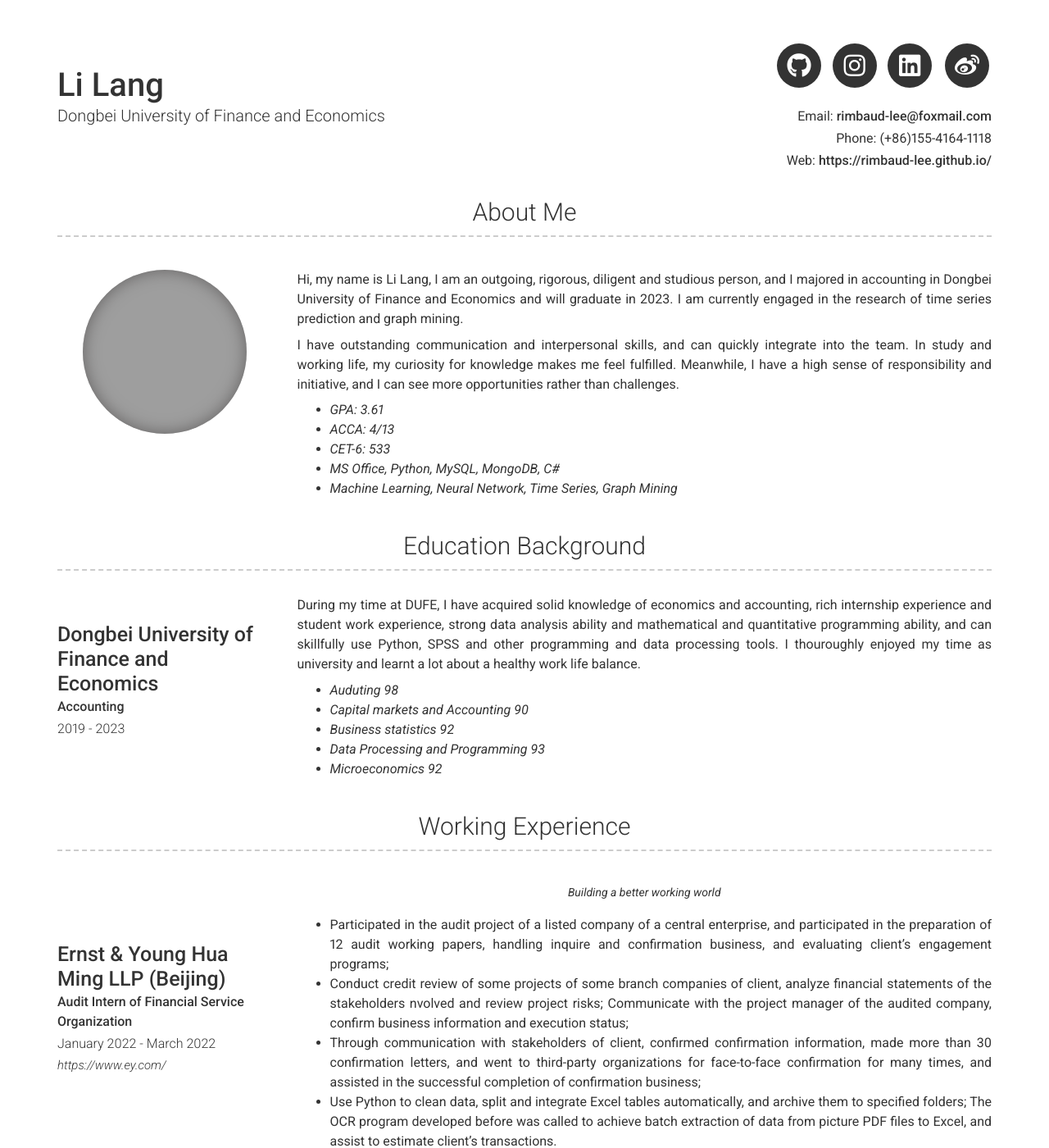
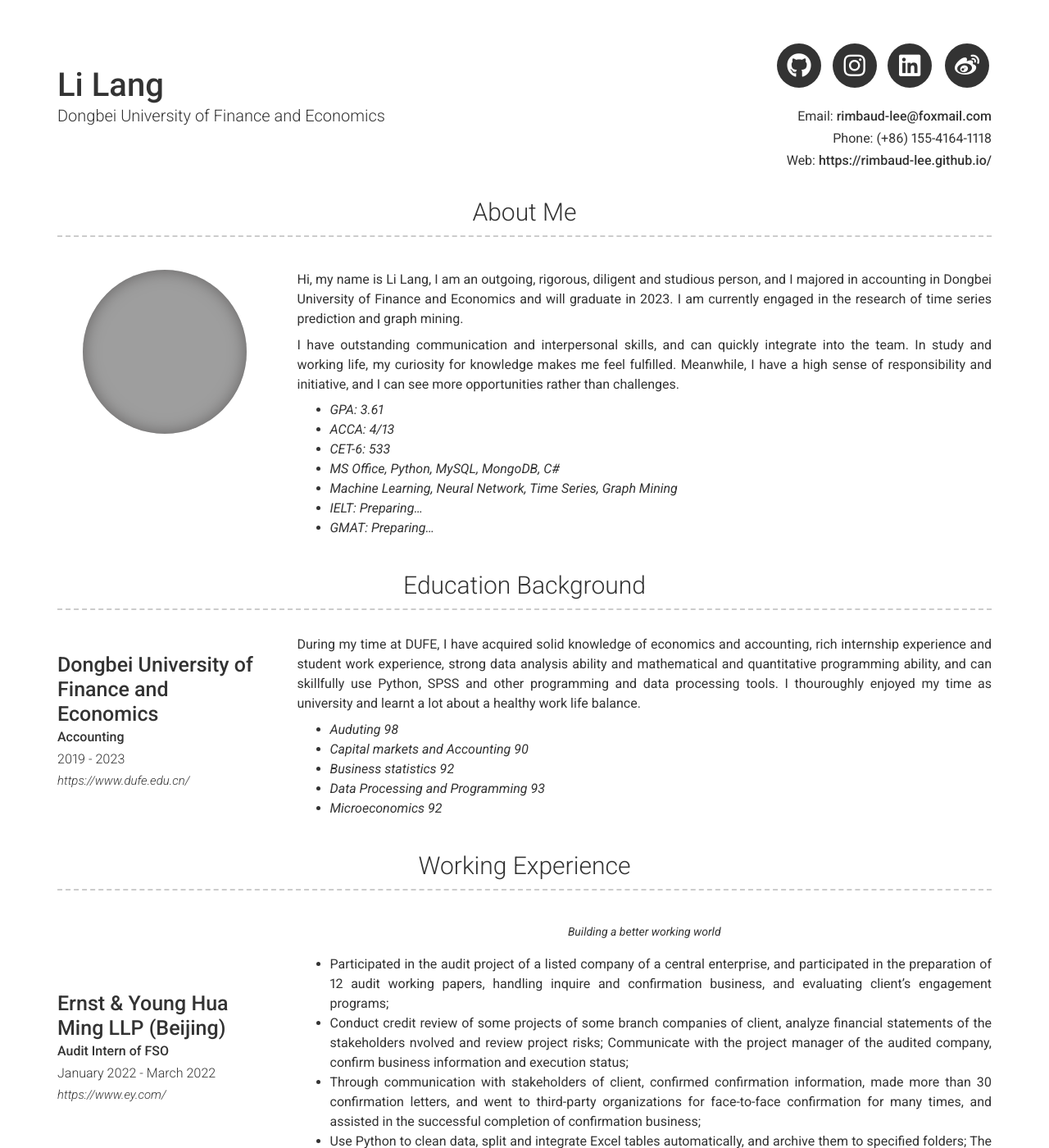
Before and after one commit to Rimbaud-Lee/resume_en, a Jekyll site: the page built from index.md, in a window 1280 px wide and 1400 px high. Shown: the whole window at 82% size. Built offline with Jekyll 4.4.1, drawn with Linux system fonts in a browser that asks for light colours; nearby versions of some CDN libraries; grey boxes are pictures that could not be loaded.

Commit message:
_config.yml

```diff
--- a/_config.yml
+++ b/_config.yml
@@ -10,7 +10,7 @@ name: Li Lang
 title: Dongbei University of Finance and Economics
 email: rimbaud-lee@foxmail.com
 # email_title: Email (Email title override)
-phone: (+86)155-4164-1118
+phone: (+86) 155-4164-1118
 # phone_title: Phone (Phone title override)
 website: https://rimbaud-lee.github.io/
 # website_title: Web (Website title override)
@@ -61,6 +61,8 @@ about_content: | # this will include new lines to allow paragraphs
   - *CET-6: 533*
   - *MS Office, Python, MySQL, MongoDB, C#*
   - *Machine Learning, Neural Network, Time Series, Graph Mining*
+  - *IELT: Preparing...*
+  - *GMAT: Preparing...*
 
 
 content:
@@ -71,6 +73,7 @@ content:
         title: Dongbei University of Finance and Economics
         sub_title: Accounting
         caption: 2019 - 2023
+        link: https://www.dufe.edu.cn/
         # quote: >
           # Short institution or course description (optional)
         description: | # this will include new lines to allow paragraphs
@@ -87,8 +90,9 @@ content:
     layout: list
     content:
       - layout: left
+        border: weak
         title: Ernst & Young Hua Ming LLP (Beijing)
-        sub_title: Audit Intern of Financial Service Organization
+        sub_title: Audit Intern of FSO
         caption: January 2022 - March 2022
         link: https://www.ey.com/
         quote: >
@@ -100,6 +104,7 @@ content:
           - Use Python to clean data, split and integrate Excel tables automatically, and archive them to specified folders; The OCR program developed before was called to achieve batch extraction of data from picture PDF files to Excel, and assist to estimate client's transactions.
 
       - layout: left
+        border: weak
         title: RSM China CPA LLP (Beijing HQ)
         sub_title: Audit Assistant
         caption: August 2021 - September 2021
@@ -148,7 +153,7 @@ content:
           This script is written in <mark>Python</mark>, not only because of its simple syntax and clear logic, but also because  <mark>Python</mark> has many third-party libraries that can be called to facilitate the implementation of the program. For example, the <mark>PyMuPDF</mark> library can be used to convert image PDF to <mark>.jpg</mark> or <mark>.png</mark> format; <mark>PIL</mark> library for transforming the original image into grayscale image, <mark>OpenCV</mark> for performing specific area clipping to grayscale image, <mark>PyTesseract</mark> library for grayscale image text recognition, etc.
 
       - layout: top-middle
-        border: weak  # Value of `weak` will display a weak border below this item. # Any
+        # border: weak  # Value of `weak` will display a weak border below this item. # Any
                       # other value (or no value) means no border will be displayed
         title: Homepage – Rimbaud-Lee
         link: https://rimbaud-lee.github.io/
```
